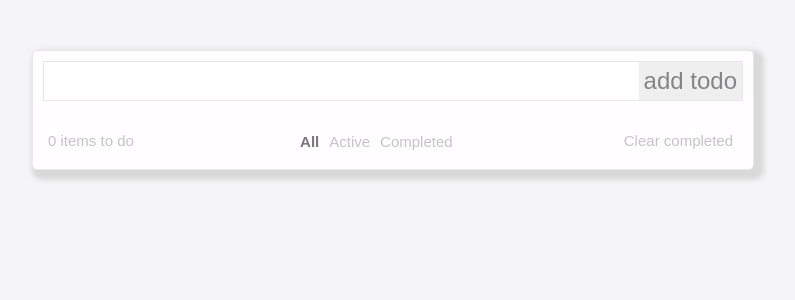
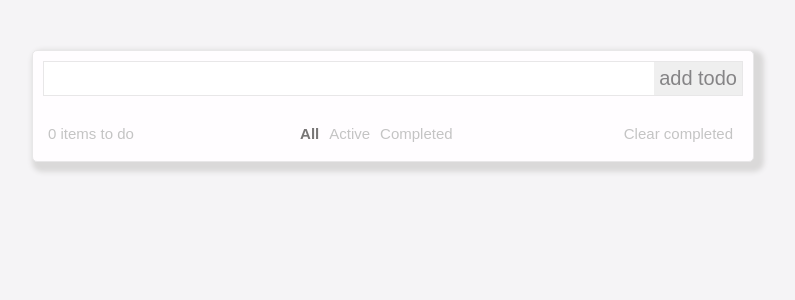
Before and after one commit to OldWhaler/todo-ts, a React (Create React App) app: page / in a window 1280 px wide. Shown: the top 300 px of the page, without its empty margins (247-1042 px from the left). Built offline with nearby package versions, Linux system fonts and the light colour scheme.

Commit message:
refactor: change font size

```diff
--- a/src/components/TodoItem/TodoItem.scss
+++ b/src/components/TodoItem/TodoItem.scss
@@ -12,7 +12,7 @@
   &__fake-checkbox {
     position: absolute;
     left: 0;
-    top: 9px;
+    top: 7px;
     z-index: 1;
 
     height: 17px;
@@ -28,8 +28,8 @@
 
     position: absolute;
     z-index: 0;
-    top: -2px;
-    left: 2px;
+    top: -1px;
+    left: 3px;
 
     color: #c4c4c4;
     cursor: default
--- a/src/index.css
+++ b/src/index.css
@@ -1,5 +1,5 @@
 * {
-  font-size: 24px;
+  font-size: 20px;
   font-family: Arial, "Helvetica Neue", Helvetica, sans-serif;
   color: #858486;
   margin: 0;
```
